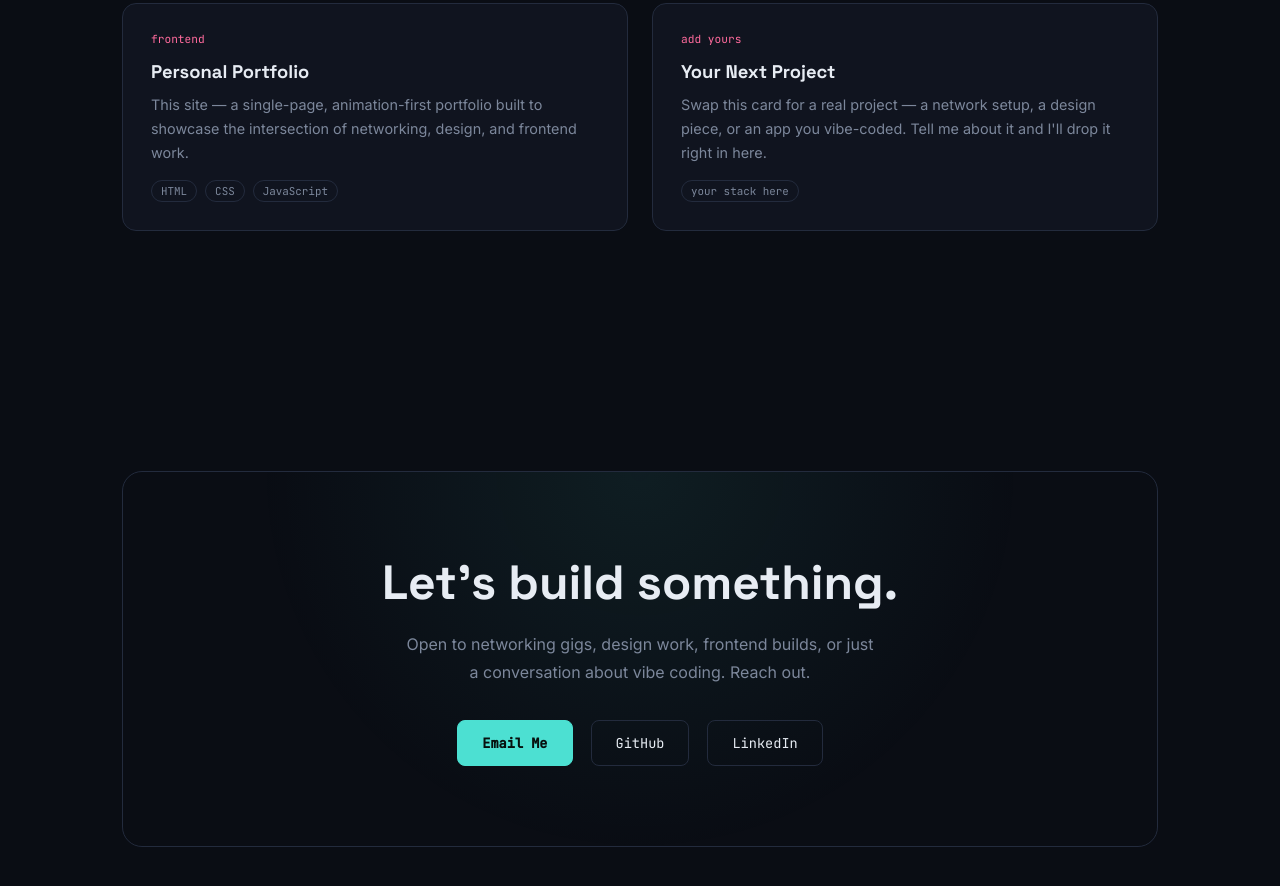
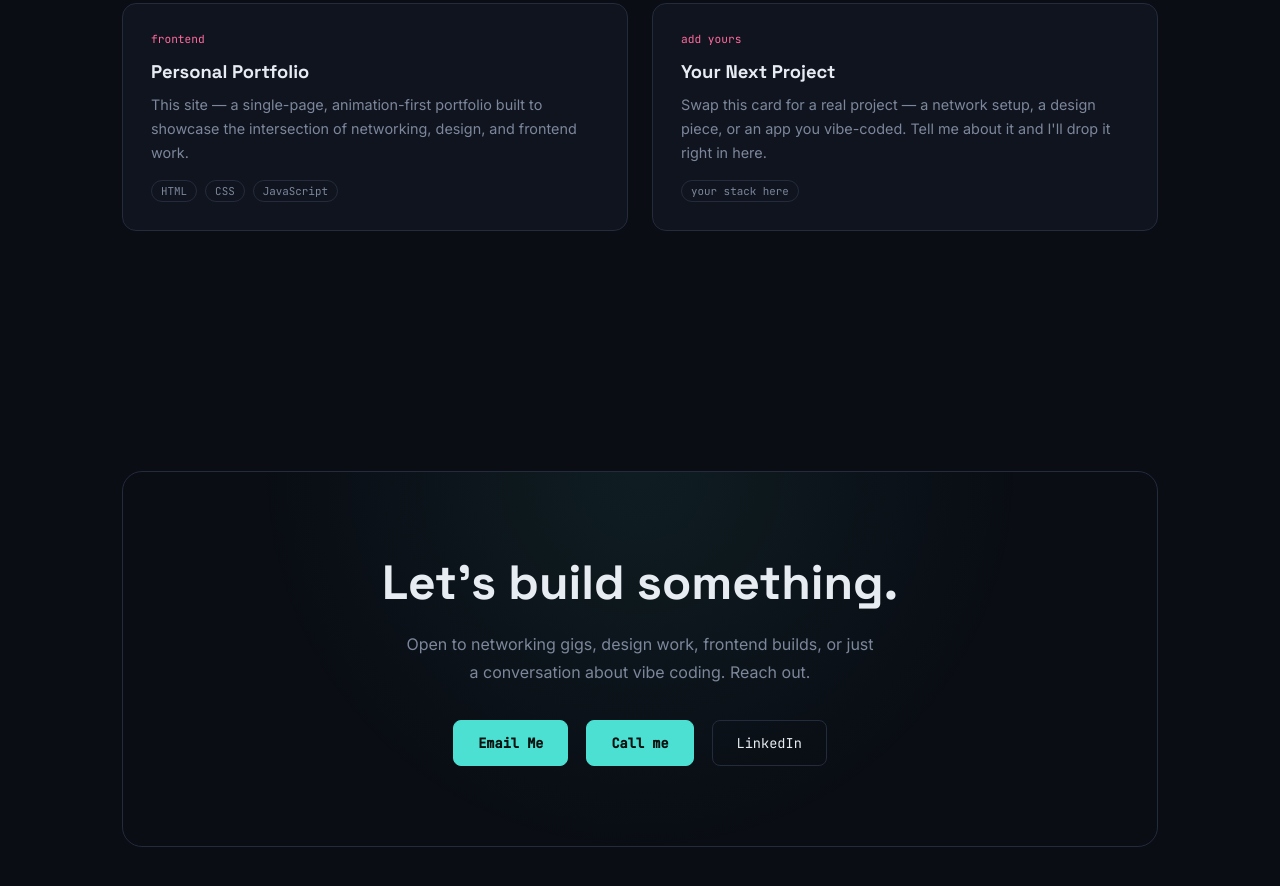
Before and after one commit to davidtanko48-create/davidportfolio, a plain HTML site: page index.html in a window 1280 px wide. Shown: the part 5931-6817 px from the top of the page. Drawn offline with Linux system fonts and the light colour scheme.

Commit message:
Update index.html

```diff
--- a/index.html
+++ b/index.html
@@ -120,7 +120,7 @@
       <div class="vibe-strip reveal">
         <div class="term">
           <span style="color:var(--cyan)">$</span> whoami<br>
-          <span style="color:var(--muted)">→ david tanko — networker, designer, frontend dev</span><br>
+          <span style="color:var(--muted)">→ David Tanko — Networker, Designer, Frontend Dev</span><br>
           <span style="color:var(--cyan)">$</span> vibe-code --ship "new idea"<br>
           <span style="color:var(--muted)">→ prototyping... iterating... shipped ✓</span><span class="cursor"></span>
         </div>
@@ -197,8 +197,8 @@
       <p>Open to networking gigs, design work, frontend builds, or just a conversation
         about vibe coding. Reach out.</p>
       <div class="contact-links">
-        <a href="mailto:youremail@example.com" class="btn primary">Email Me</a>
-        <a href="#" class="btn ghost">GitHub</a>
+        <a href="davidtanko48@gmail.com" class="btn primary">Email Me</a>
+        <a href="08100366848" class="btn primary">Call me</a>
         <a href="#" class="btn ghost">LinkedIn</a>
       </div>
     </div>
```
